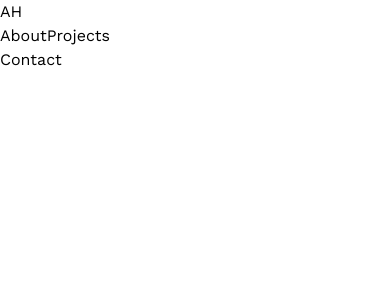
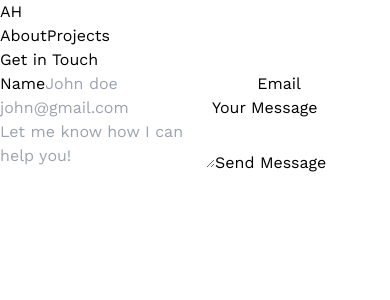
Before and after one commit to abishek180/Threejs-portfolio, a React (Vite) app: page /contact in a window 390 px wide. Shown: the top 300 px of the page. Built offline with nearby package versions, Linux system fonts and the light colour scheme.

Commit message:
changes in contact page

```diff
--- a/package.json
+++ b/package.json
@@ -10,13 +10,17 @@
     "preview": "vite preview"
   },
   "dependencies": {
+    "@emailjs/browser": "^3.11.0",
     "@react-spring/three": "^9.7.3",
     "@react-spring/web": "^9.7.3",
     "@react-three/drei": "^9.90.0",
     "@react-three/fiber": "^8.15.12",
     "@types/three": "^0.159.0",
+    "emailjs": "^4.0.3",
+    "emailjs-com": "^3.2.0",
     "react": "^18.2.0",
     "react-dom": "^18.2.0",
+    "react-icons": "^4.12.0",
     "react-router-dom": "^6.20.1",
     "three": "^0.159.0"
   },
--- a/src/Components/Homeinfo.jsx
+++ b/src/Components/Homeinfo.jsx
@@ -1,10 +1,12 @@
 import { Link } from "react-router-dom";
+import { ImPointRight } from "react-icons/im";
 
 const InfoBox = ({ text, link, btnText }) => (
   <div className="info-box">
     <p className="font-medium sm:text-xl text-center">{text}</p>
     <Link to={link} className="neo-brutalism-white neo-btn">
       {btnText}
+      <ImPointRight />
     </Link>
   </div>
 );
@@ -25,8 +27,24 @@ const renderContent = {
       />
     </h1>
   ),
-  3: <h1>3</h1>,
-  4: <h1>4</h1>,
+  3: (
+    <h1>
+      <InfoBox
+        text="Led multiple projects to succes over the years. Curious about the impact?"
+        link="/projects"
+        btnText="Visit my portfolio"
+      />
+    </h1>
+  ),
+  4: (
+    <h1>
+      <InfoBox
+        text="Need a project done or looking for a dev? I'm just a few keystrokes away"
+        link="/contact"
+        btnText="Let's talk"
+      />
+    </h1>
+  ),
 };
 
 const Homeinfo = ({ currentStage }) => {
--- a/src/index.css
+++ b/src/index.css
@@ -27,9 +27,9 @@ body:has(.card[data-color="green"]:hover) {
     @apply max-w-5xl mx-auto sm:p-16 pb-12 !pt-[126px] px-8 min-h-[calc(100vh-80px)];
   }
 
-  .head-text {
+  /* .head-text {
     @apply sm:text-5xl text-3xl font-semibold sm:leading-snug font-poppins;
-  }
+  } */
 
   .subhead-text {
     @apply font-semibold sm:text-3xl text-xl relative font-poppins;
@@ -44,7 +44,7 @@ body:has(.card[data-color="green"]:hover) {
   }
 
   .textarea {
-    @apply block p-2.5 w-full text-sm text-gray-900 bg-white rounded-lg border border-gray-200 focus:ring-blue-500 focus:border-blue-500 mt-2.5 font-normal shadow-card;
+    @apply block p-2.5 w-full text-sm text-gray-900 bg-white rounded-lg border border-gray-200 focus:ring-blue-500 focus:border-blue-500 mt-2.5 font-normal shadow;
   }
 
   .btn {
--- a/src/pages/Contact.jsx
+++ b/src/pages/Contact.jsx
@@ -1,8 +1,83 @@
+import { useRef, useState } from "react"
+import  emailjs  from "@emailjs/browser";
+
 
 
 const Contact = () => {
+  const formRef = useRef(null);
+  const [form, setForm] = useState({name:'',email:'',message:''})
+  const [isLoading, setIsLoading] = useState(false);
+
+  const handleChange = (e)=>{
+    setForm({...form,[e.target.name]:e.target.value})
+  };
+  const handleFocus = ()=>{
+  };
+  const handleBlur = ()=>{};
+  const handleSubmit = (e)=>{
+    e.preventDefault();
+    setIsLoading(true);
+
+    emailjs.send(
+     'service_vj5cq8l',
+      'template_9jhjori',
+      {
+        from_name:form.name,
+        to_name:"Abishek",
+        from_email:form.email,
+        to_email:"anilabishek@gmail.com",
+        message:form.message
+      },
+      'NVhsrWDzPJVBQJFu4'
+    ).then(()=>{
+      setIsLoading(false);
+
+      setForm({name:'',email:'',message:''})
+    }).catch((error)=>{
+      setIsLoading(false);
+      console.log(error);
+
+    })
+  }
+
   return (
-    <div>Contact</div>
+    <section className="relative flex lg:flex-row flex-col max-container">
+      <div className="flex-1 min-w-[50%] flex flex-col">
+        <h1 className="sm:text-5xl text-3xl font-semibold sm:leading-snug font-poppins">Get in Touch</h1>
+        <form className="w-full flex flex-col gap-7 mt-14"onSubmit={handleSubmit}>
+          <label className="text-black-500 font-semibold">
+            Name
+            <input type="text" name="name" className="input" placeholder="John doe"
+            required value={form.name}
+            onChange={handleChange}
+            onFocus={handleFocus}
+            onBlur={handleBlur}/>
+          </label>
+          <label className="text-black-500 font-semibold">
+            Email
+            <input type="email" name="email" className="input" placeholder="john@gmail.com"
+            required value={form.email}
+            onChange={handleChange}
+            onFocus={handleFocus}
+            onBlur={handleBlur}/>
+          </label>
+          <label className="text-black-500 font-semibold">
+            Your Message
+            <textarea  name="message" className="textarea" placeholder="Let me know how I can help you!"
+            required value={form.message}
+            onChange={handleChange}
+            onFocus={handleFocus}
+            onBlur={handleBlur}/>
+          </label>
+          <button type="submit" className="btn"
+                 disabled={isLoading}
+                 onFocus={handleFocus}
+                 onBlur={handleBlur}>
+                  {isLoading ? 'Sending' : 'Send Message'}
+          </button>
+        </form>
+      </div>
+    </section>
   )
 }
 
```
Also changed, not shown: 1 other file (tests, documents, lock files or other folders).
